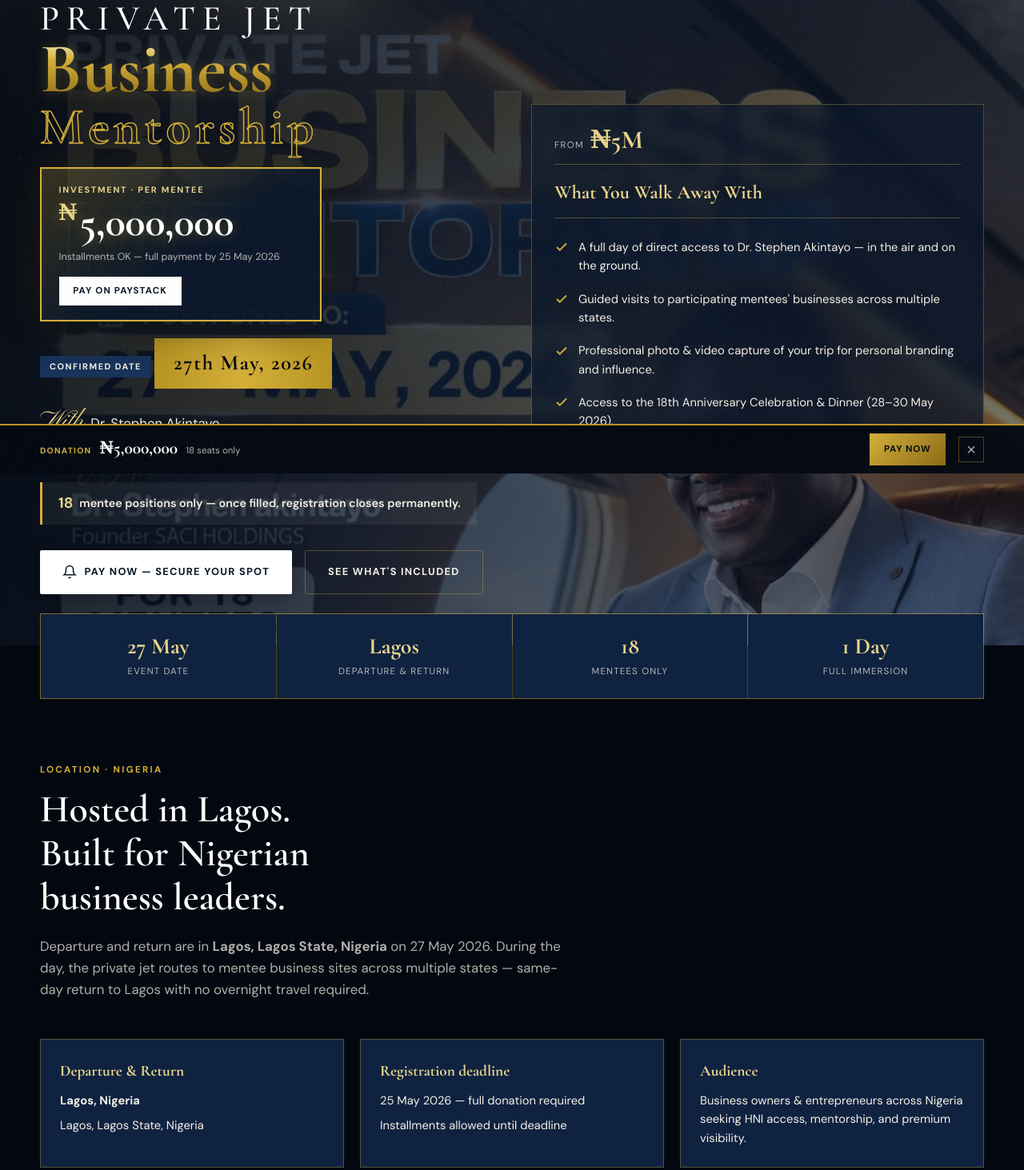
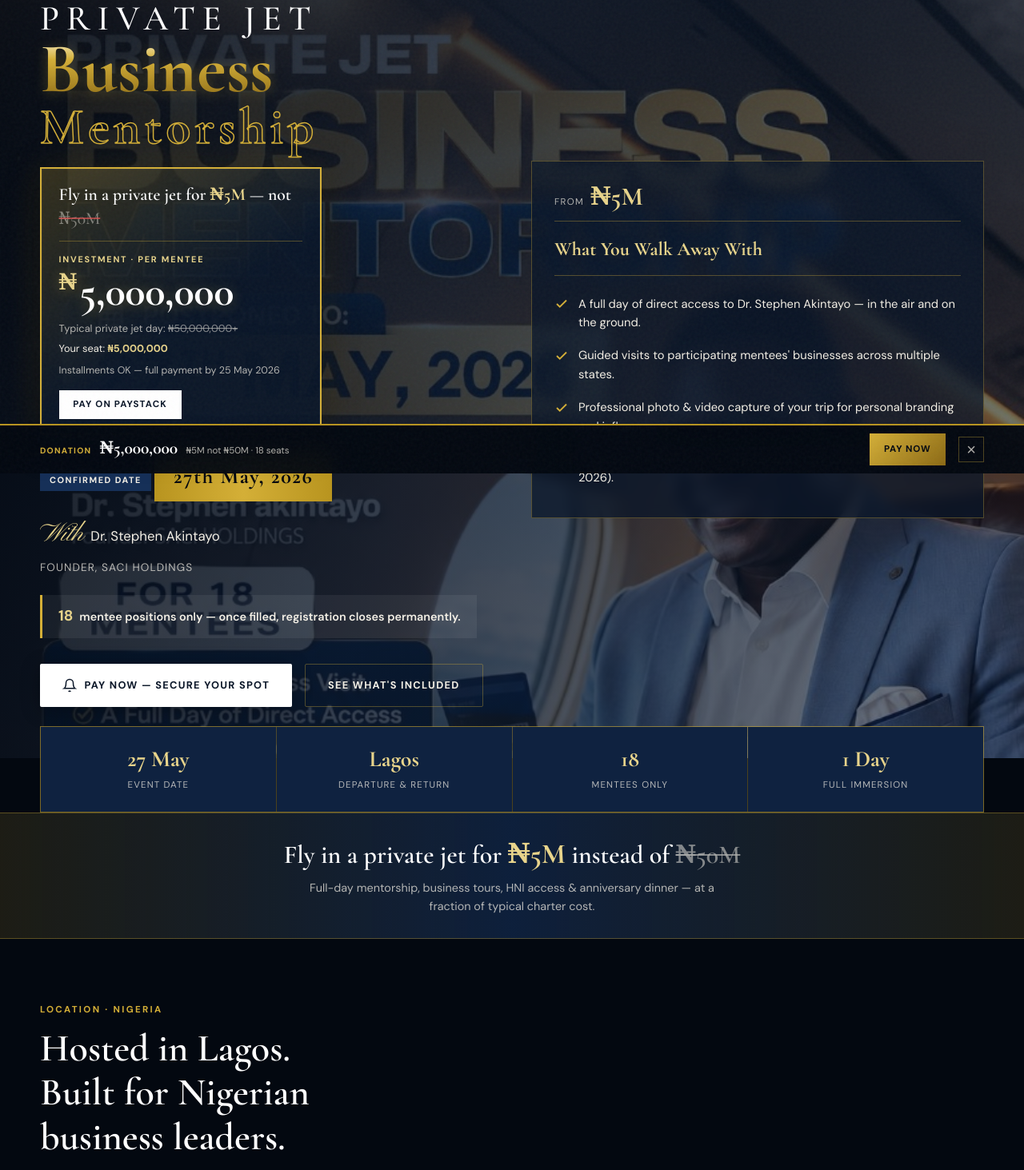
Before and after one commit to gtextsoft/PJMENT, a plain HTML site: page index.html in a window 1280 px wide. Shown: the part 208-1671 px from the top of the page at 80% size. Drawn offline with nearby package versions, Linux system fonts and the light colour scheme.

Commit message:
Enhance pricing presentation on landing page for Private Jet Business Mentorship event. Added value comparison elements and updated styles for better visibility and user engagement. Improved HTML structure to highlight savings and payment options.

```diff
--- a/index.html
+++ b/index.html
@@ -303,9 +303,14 @@
 
         <div class="price-pop" id="hero-price">
           <div class="price-pop__inner">
+            <p class="price-pop__hook">Fly in a private jet for <strong>₦5M</strong> — not <s>₦50M</s></p>
             <p class="price-pop__eyebrow">Investment · Per mentee</p>
             <p class="price-pop__amount" aria-label="Five million naira">
               <span class="price-pop__currency">₦</span>5,000,000
+            </p>
+            <p class="price-pop__compare">
+              <span class="value-compare__was">Typical private jet day: <s>₦50,000,000+</s></span>
+              <span class="value-compare__now">Your seat: <strong>₦5,000,000</strong></span>
             </p>
             <p class="price-pop__note">Installments OK — full payment by <time datetime="2026-05-25">25 May 2026</time></p>
             <a href="https://paystack.shop/pay/ggiuvqtvjp" class="price-pop__cta" target="_blank" rel="noopener noreferrer">Pay on Paystack</a>
@@ -379,6 +384,14 @@
         <div class="stat__value">1 Day</div>
         <div class="stat__label">Full Immersion</div>
       </div>
+    </div>
+  </div>
+
+  <!-- Value comparison strip -->
+  <div class="value-banner reveal" aria-label="Price comparison">
+    <div class="container value-banner__inner">
+      <p class="value-banner__headline">Fly in a private jet for <strong>₦5M</strong> instead of <s>₦50M</s></p>
+      <p class="value-banner__sub">Full-day mentorship, business tours, HNI access &amp; anniversary dinner — at a fraction of typical charter cost.</p>
     </div>
   </div>
 
@@ -555,9 +568,11 @@
       </header>
       <div class="investment reveal">
         <div class="price-card">
+          <p class="price-card__hook">₦5M <span class="price-card__hook-vs">not</span> <s>₦50M</s></p>
           <p class="price-card__label">Donation Amount</p>
           <p class="price-card__amount"><span>₦</span>5,000,000</p>
           <p class="price-card__note">Per mentee · Strictly limited to 18 participants</p>
+          <p class="price-card__savings">A private jet day like this often runs ₦50M+ — yours is ₦5M all-in.</p>
           <p class="price-card__install">Installments available — full payment required by 25 May 2026</p>
           <a href="https://paystack.shop/pay/ggiuvqtvjp" class="btn btn--primary" style="width:100%" target="_blank" rel="noopener noreferrer">Pay ₦5,000,000 — Paystack</a>
           <p class="price-card__paystack">Secured by Paystack · Installments accepted until 25 May 2026</p>
@@ -708,7 +723,7 @@
       <div class="price-sticky__text">
         <span class="price-sticky__label">Donation</span>
         <strong class="price-sticky__amount">₦5,000,000</strong>
-        <span class="price-sticky__meta">18 seats only</span>
+        <span class="price-sticky__meta">₦5M not ₦50M · 18 seats</span>
       </div>
       <a href="https://paystack.shop/pay/ggiuvqtvjp" class="price-sticky__btn" target="_blank" rel="noopener noreferrer">Pay Now</a>
       <button type="button" class="price-sticky__close" id="priceStickyClose" aria-label="Hide price reminder">&times;</button>
--- a/styles.css
+++ b/styles.css
@@ -299,6 +299,54 @@
     0 0 48px rgba(212, 175, 55, 0.12);
 }
 
+.price-pop__hook {
+  font-family: var(--font-display);
+  font-size: clamp(1.1rem, 3.5vw, 1.35rem);
+  font-weight: 600;
+  color: var(--white);
+  line-height: 1.35;
+  margin-bottom: 0.85rem;
+  padding-bottom: 0.85rem;
+  border-bottom: 1px solid var(--border-gold);
+}
+
+.price-pop__hook strong {
+  color: var(--gold-400);
+  font-weight: 700;
+}
+
+.price-pop__hook s {
+  color: rgba(244, 240, 230, 0.45);
+  text-decoration: line-through;
+  text-decoration-color: rgba(220, 80, 80, 0.7);
+  font-weight: 500;
+}
+
+.price-pop__compare {
+  display: flex;
+  flex-direction: column;
+  gap: 0.25rem;
+  margin-top: 0.65rem;
+  font-size: 0.8rem;
+}
+
+.value-compare__was {
+  color: var(--muted);
+}
+
+.value-compare__was s {
+  text-decoration: line-through;
+  opacity: 0.75;
+}
+
+.value-compare__now {
+  color: var(--cream);
+}
+
+.value-compare__now strong {
+  color: var(--gold-400);
+}
+
 .price-pop__eyebrow {
   font-size: 0.68rem;
   font-weight: 700;
@@ -926,6 +974,42 @@
   color: var(--white);
 }
 
+/* ——— Value comparison banner ——— */
+.value-banner {
+  padding: 1.75rem 0;
+  background: linear-gradient(90deg, rgba(212, 175, 55, 0.12), rgba(15, 34, 64, 0.9), rgba(212, 175, 55, 0.12));
+  border-block: 1px solid var(--border-gold);
+  text-align: center;
+}
+
+.value-banner__headline {
+  font-family: var(--font-display);
+  font-size: clamp(1.35rem, 4vw, 2rem);
+  font-weight: 600;
+  color: var(--white);
+  line-height: 1.3;
+}
+
+.value-banner__headline strong {
+  color: var(--gold-400);
+  font-size: 1.1em;
+}
+
+.value-banner__headline s {
+  color: var(--muted);
+  text-decoration: line-through;
+  text-decoration-thickness: 2px;
+  opacity: 0.7;
+}
+
+.value-banner__sub {
+  margin-top: 0.5rem;
+  max-width: 52ch;
+  margin-inline: auto;
+  font-size: 0.9rem;
+  color: var(--muted);
+}
+
 /* ——— Stats bar ——— */
 .stats {
   display: grid;
@@ -1121,6 +1205,40 @@
   pointer-events: none;
 }
 
+.price-card__hook {
+  font-family: var(--font-display);
+  font-size: 1.5rem;
+  font-weight: 700;
+  color: var(--gold-400);
+  margin-bottom: 0.5rem;
+  line-height: 1.2;
+}
+
+.price-card__hook s {
+  color: var(--muted);
+  font-size: 0.85em;
+  text-decoration: line-through;
+  font-weight: 500;
+}
+
+.price-card__hook-vs {
+  font-size: 0.65em;
+  font-weight: 600;
+  color: var(--muted);
+  text-transform: uppercase;
+  letter-spacing: 0.08em;
+  margin-inline: 0.15em;
+}
+
+.price-card__savings {
+  font-size: 0.82rem;
+  color: var(--muted);
+  margin-bottom: 1rem;
+  line-height: 1.5;
+  max-width: 28ch;
+  margin-inline: auto;
+}
+
 .price-card__label {
   font-size: 0.75rem;
   letter-spacing: 0.2em;
```
